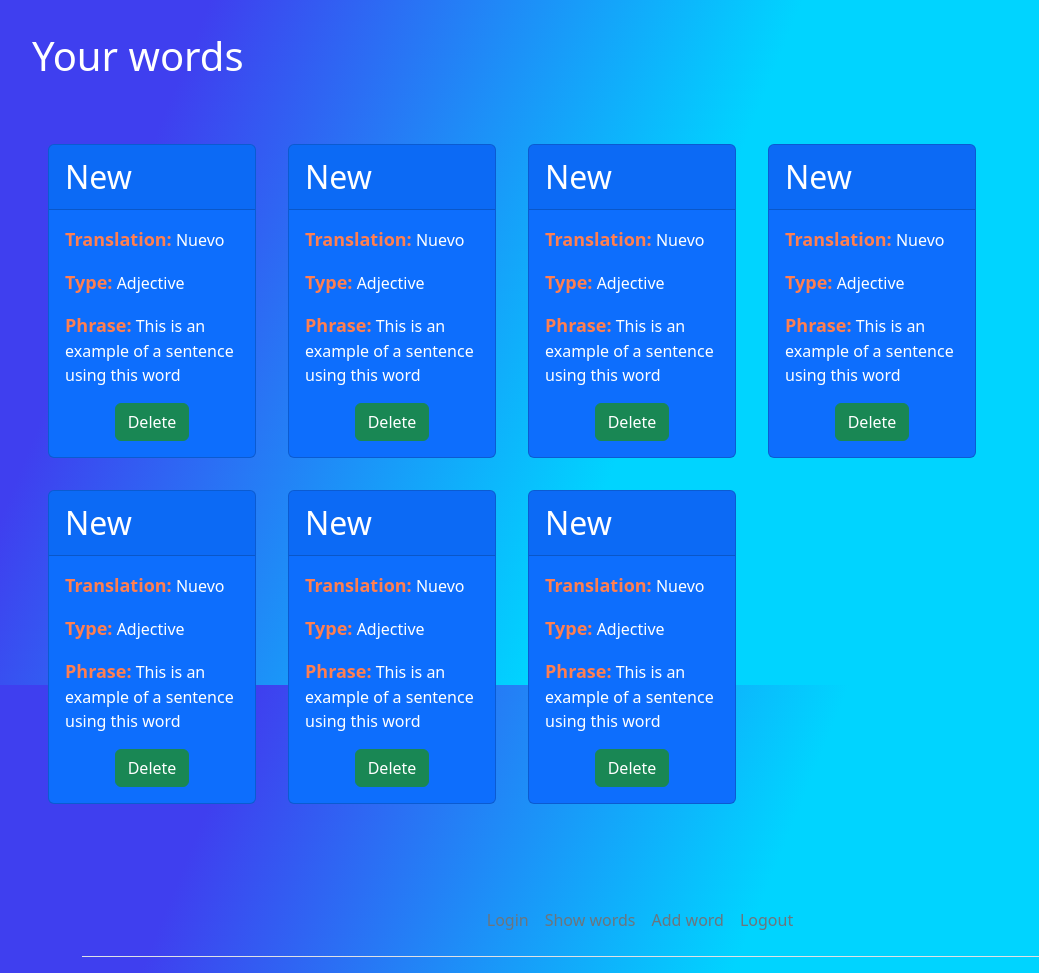
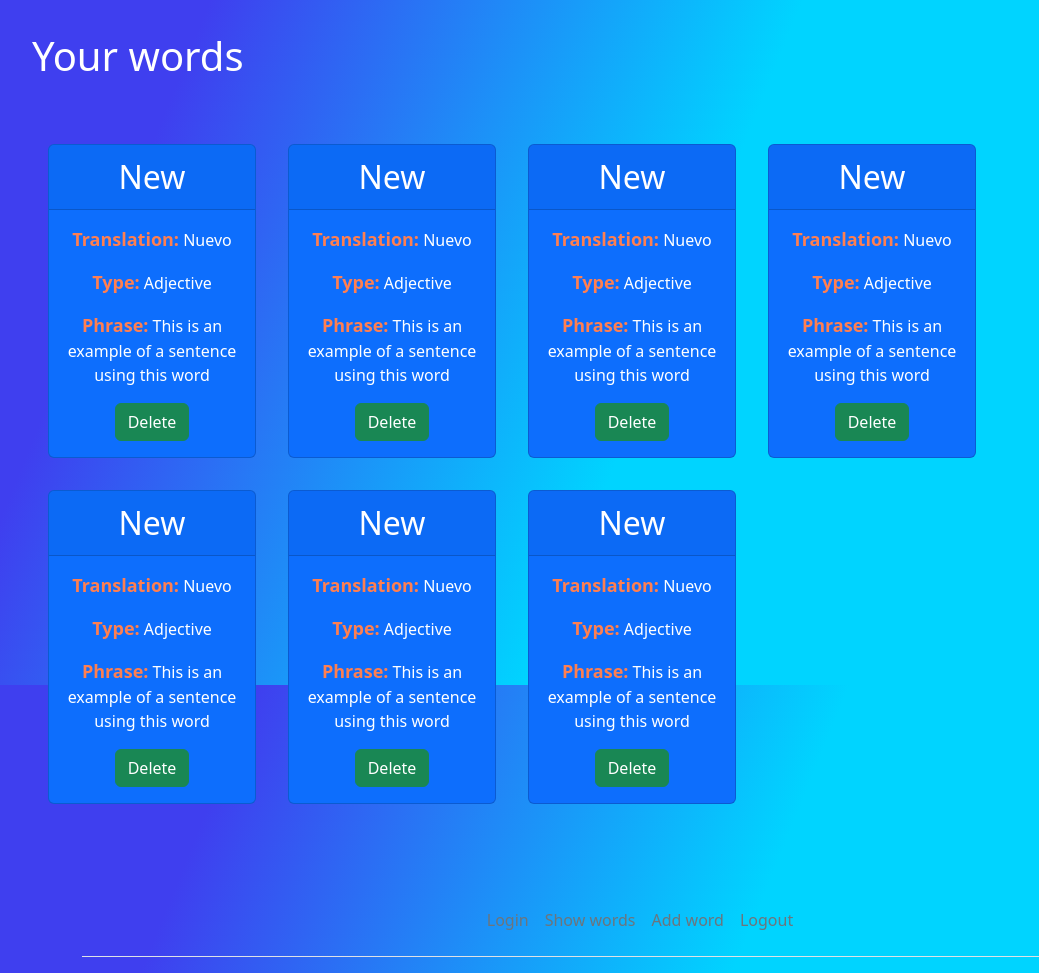
Before and after one commit to Pawson1988/WordApp, a Flask app: page /show_words in a window 1280 px wide. Shown: the part 115-1088 px from the top of the page, without its empty margins (0-1039 px from the left). Run offline with Flask 3, Linux system fonts and the light colour scheme; the visitor is signed in with stand-in values (Sample User, id 1); data comes from the database, SQL or seed files in the repository.

Commit message:
started card styling

```diff
--- a/words_app/routes.py
+++ b/words_app/routes.py
@@ -30,7 +30,7 @@ def get_translation():
         text = request.form.get("word_to_translate")
         lang = request.form.get("lang")
         translated = translate_word(text, lang)
-    return render_template("/translation.html", translation = translated)
+    return render_template("/translation.html", translation = translated, original_text = text)
 
 
 
@@ -61,7 +61,6 @@ def login():
         if username == current_user.username and password == current_user.password:
             session.permanent = True
             session['username'] = username
-            session['date'] = get_date()
             session['id'] = current_user.user_id
             return redirect(session['url'])
         else:
--- a/words_app/static/index.css
+++ b/words_app/static/index.css
@@ -41,6 +41,8 @@ body {
     flex-direction: row;
 }
 
+
+
 span {
     color: coral;
     font-size: large;
--- a/words_app/static/index.js
+++ b/words_app/static/index.js
@@ -1,9 +1,33 @@
 import copyToClipboard from "./copy_to_clipboard.js"
 
-const translatedTextEl = document.querySelector("#translated_text")
-const copyBtn = document.querySelector(".copy_btn")
 
 
-copyBtn.addEventListener("click", function(){
-    copyToClipboard(translatedTextEl)
-})
+// only execute code below if on /get_translation page
+if(window.location.pathname === "/get_translation"){
+    const translatedTextEl = document.querySelector("#translated_text")
+    const copyBtn = document.querySelector(".copy_btn")
+
+    copyBtn.addEventListener("click", function(){
+        copyToClipboard(translatedTextEl)
+})}
+
+
+const cards = document.querySelectorAll(".card-multiple")
+
+console.log(cards)
+
+for(let card of cards){
+    card.addEventListener("click", () => {
+        if(card.style.top != "10rem"){
+           console.log(card)
+            card.style.position = "relative"
+            card.style.top = "10rem"
+            card.style.zIndex++
+        } else {
+            card.style.postion = "relative"
+            card.style.top = "0"
+            card.style.zIndex = "0"
+        }
+
+    })
+}
--- a/words_app/templates/show_words.html
+++ b/words_app/templates/show_words.html
@@ -11,11 +11,11 @@
     <div class="words-words-div d-flex flex-wrap">
     {% for word in words %}
         <div class="card-multiple card text-white bg-primary m-3" style="width: 13rem; max-width: 18rem;">
-            <div class="card-header">{{word.word.capitalize()}}</div>
+            <div class="card-header text-center">{{word.word.capitalize()}}</div>
             <div class="card-body">
-              <p class="card-text"><span>Translation:</span>  {{word.translation.capitalize()}}</p>
-              <p class="card-text"><span>Type:</span> {{word.part_of_speech.capitalize()}}</p>
-              <p class="card-text"><span>Phrase:</span>  {{word.sentence.capitalize()}}
+              <p class="card-text text-center"><span>Translation:</span>  {{word.translation.capitalize()}}</p>
+              <p class="card-text text-center"><span>Type:</span> {{word.part_of_speech.capitalize()}}</p>
+              <p class="card-text text-center"><span>Phrase:</span>  {{word.sentence.capitalize()}}
               </p>
             </div>
             <form class="d-flex align-items-end justify-content-center mb-3" action="delete_word/{{word.id}}" method="DELETE">
--- a/words_app/templates/translation.html
+++ b/words_app/templates/translation.html
@@ -20,7 +20,10 @@
 
 {% if translation %}
 
-<div class="h3 mb-5 border py-5 px-5 rounded" id="translated_text">{{translation}}</div>
+<div class="h3 mb-5 border py-5 px-5 rounded" >
+    <div class="mb-3">{{original_text}}</div>
+    <div id="translated_text">{{translation}}</div>
+</div>
 
 <button class="btn btn-success copy_btn">Copy to Clipboard</button>
 
```
